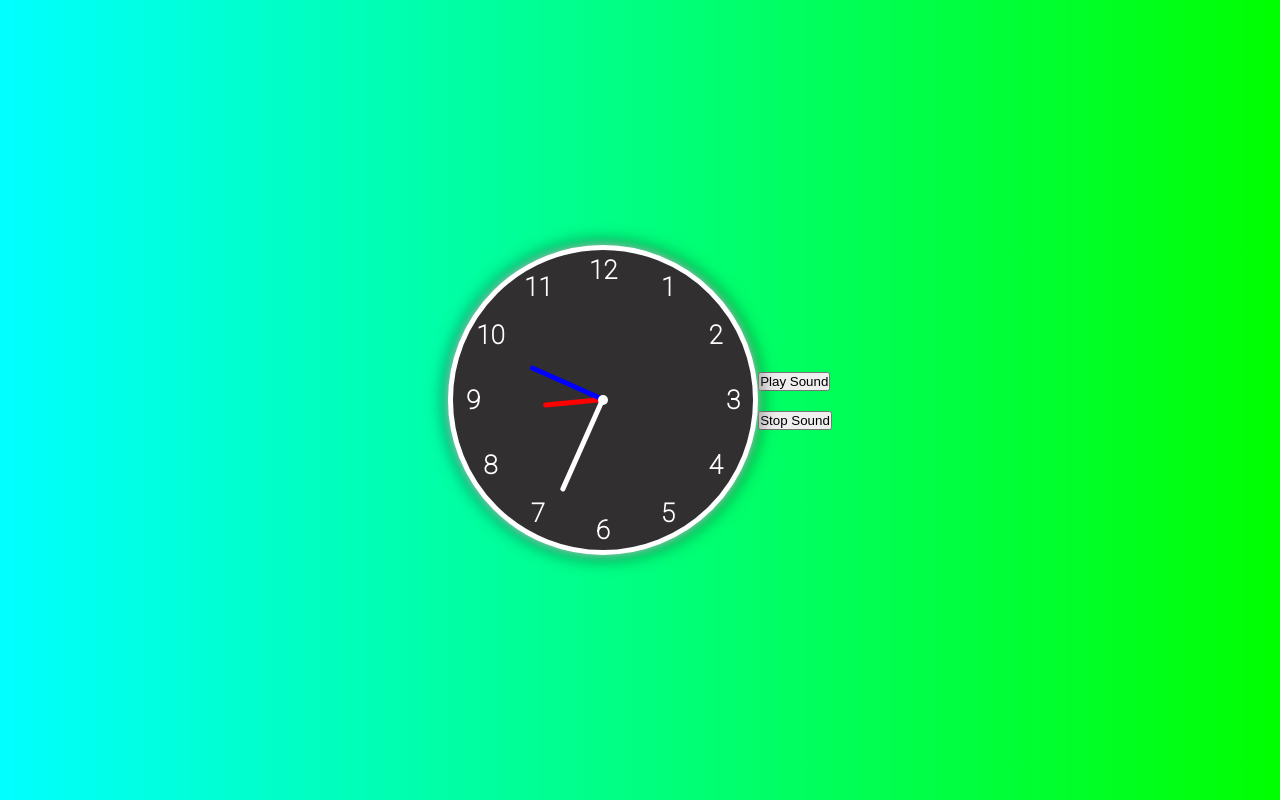
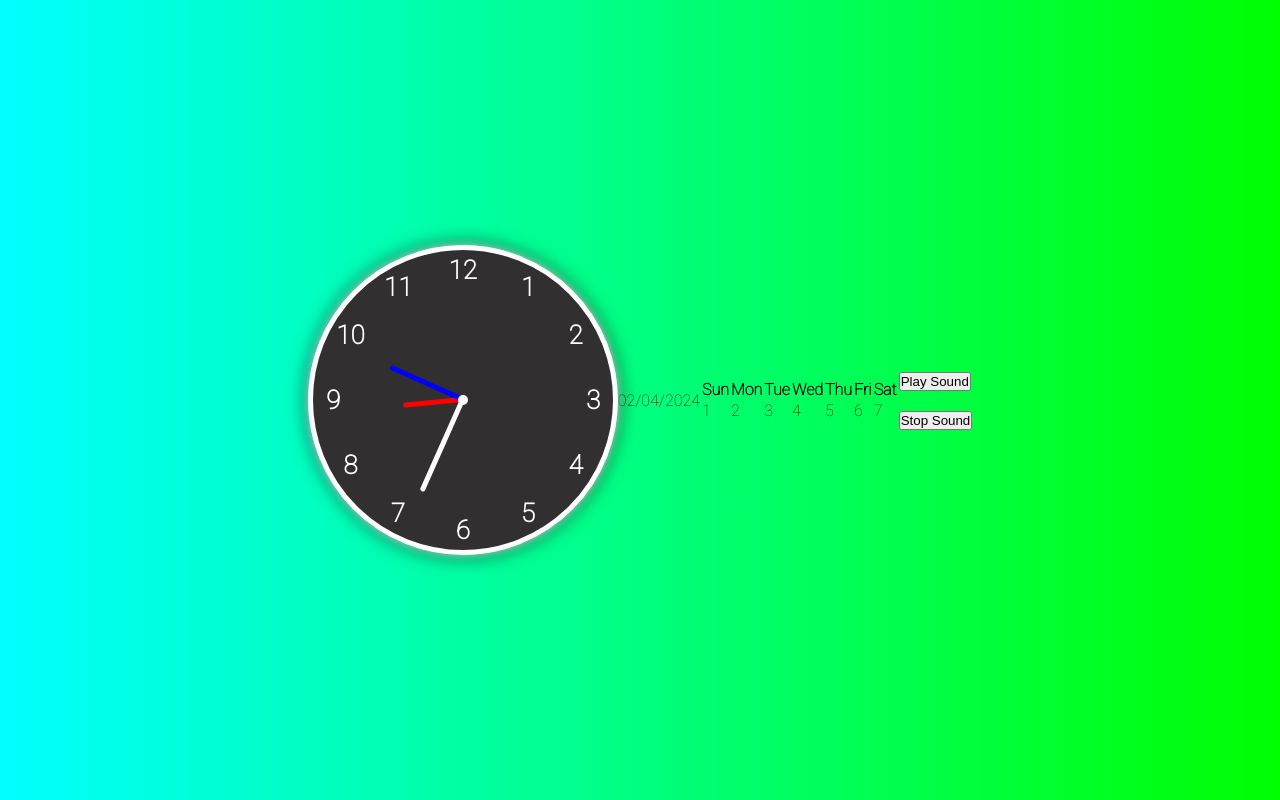
Before and after one commit to kevingondaliya006/analog-clock, a plain HTML site: page index.html in a window 1280 px wide. Drawn offline with Linux system fonts and the light colour scheme.

```diff
--- a/index.html
+++ b/index.html
@@ -27,6 +27,37 @@
         <li style="--i:12"><span>12</span></li>
     </ul>
 </div>
+<div class="date-display">
+    <p id="currentDate"></p>
+</div>
+<div class="calendar">
+    <table>
+        <thead>
+            <tr>
+                <th>Sun</th>
+                <th>Mon</th>
+                <th>Tue</th>
+                <th>Wed</th>
+                <th>Thu</th>
+                <th>Fri</th>
+                <th>Sat</th>
+            </tr>
+        </thead>
+        <tbody>
+            <!-- Calendar days go here -->
+            <tr>
+                <td>1</td>
+                <td>2</td>
+                <td>3</td>
+                <td>4</td>
+                <td>5</td>
+                <td>6</td>
+                <td>7</td>
+            </tr>
+            <!-- More rows for other weeks -->
+        </tbody>
+    </table>
+</div>
 <audio src="sound.mp3" preload="auto" id="sound" loop></audio>
 
 <div>
--- a/script.js
+++ b/script.js
@@ -10,6 +10,15 @@ function updateBackground(weatherCondition) {
         body.style.background = 'linear-gradient(90deg, #808080 0%, #0000FF 100%)';
     } // Add more conditions as needed
 }
+document.addEventListener('DOMContentLoaded', function() {
+    var today = new Date();
+    var dd = String(today.getDate()).padStart(2, '0');
+    var mm = String(today.getMonth() + 1).padStart(2, '0'); // January is 0!
+    var yyyy = today.getFullYear();
+
+    var formattedDate = mm + '/' + dd + '/' + yyyy;
+    document.getElementById('currentDate').textContent = formattedDate;
+});
 function show_clock() {
     let h = document.getElementsByClassName('hr')[0];
     let m = document.getElementsByClassName('mn')[0];
--- a/style.css
+++ b/style.css
@@ -5,6 +5,7 @@
     margin: 0;
     padding: 0;
 }
+
 body{
     font-family: 'Roboto', sans-serif;
     background: rgb(2,0,36);
```
